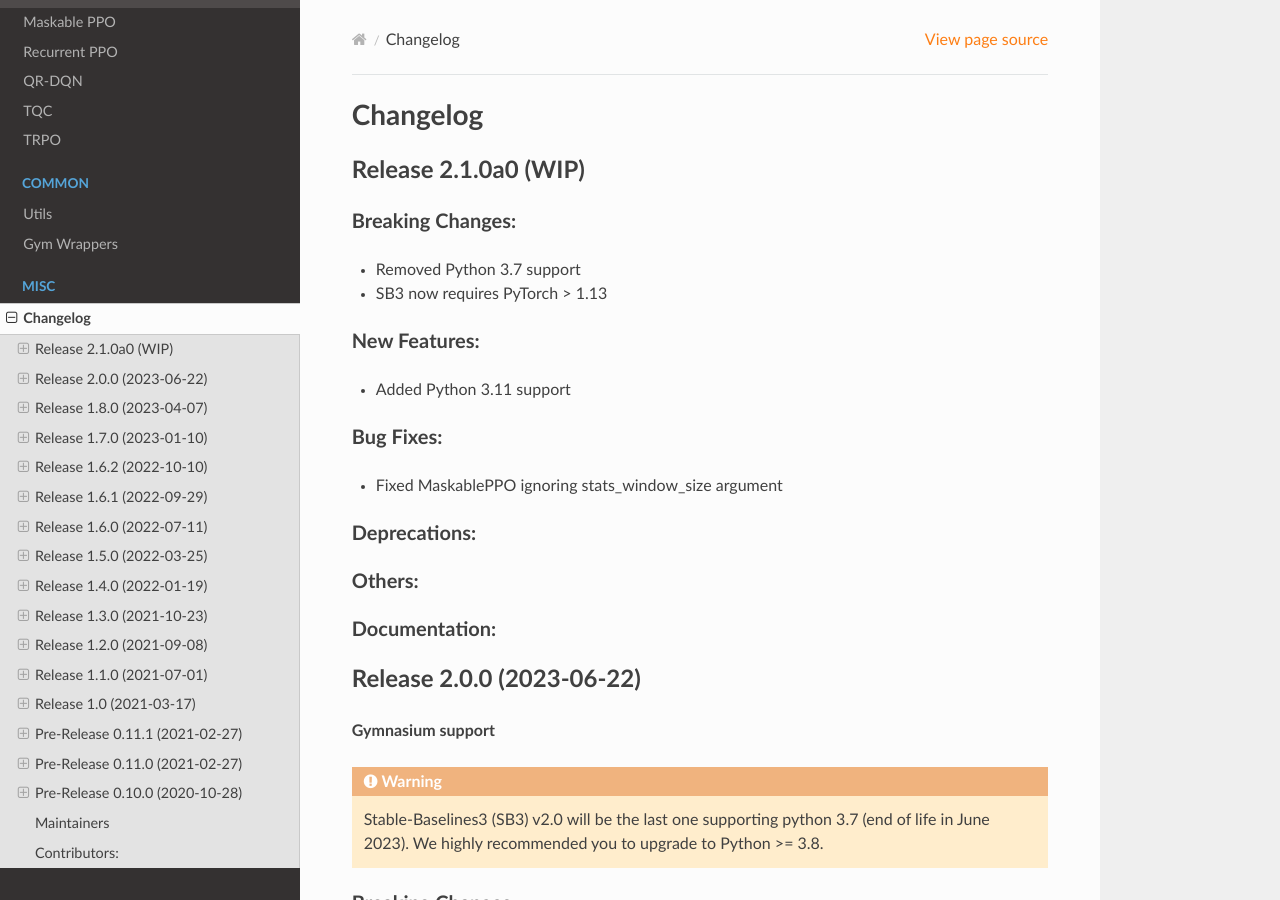
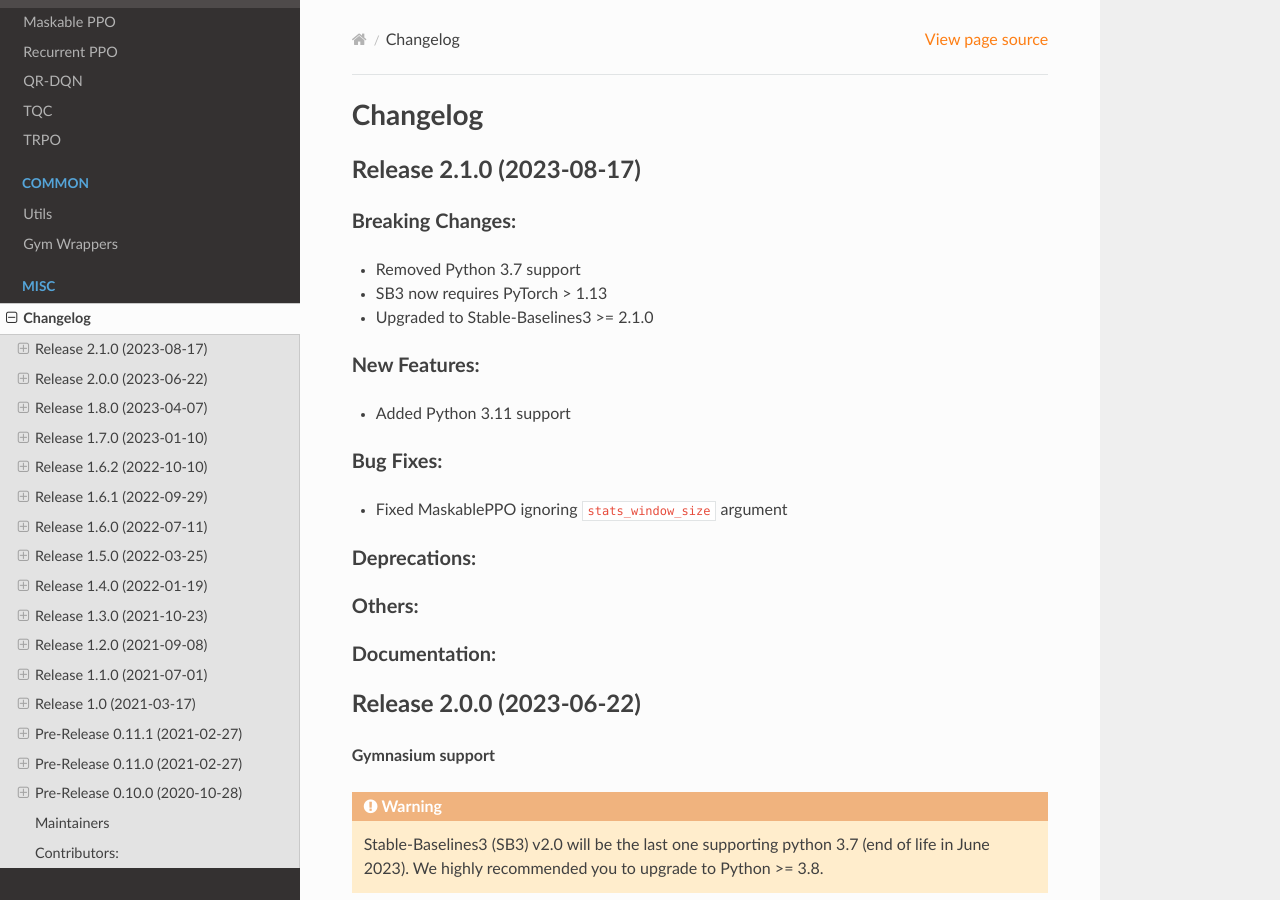
Before and after one commit to Stable-Baselines-Team/stable-baselines3-contrib, a Sphinx documentation site: the page built from docs/misc/changelog.rst, in a window 1280 px wide and 900 px high. Built offline with Sphinx 7.4.7 and the Read the Docs theme 2.0.0, drawn with Linux system fonts in a browser that asks for light colours; some of the changed text lies outside the part shown.

Commit message:
Release v2.1.0

```diff
--- a/docs/conf.py
+++ b/docs/conf.py
@@ -13,7 +13,6 @@
 #
 import os
 import sys
-from unittest.mock import MagicMock
 
 # We CANNOT enable 'sphinxcontrib.spelling' because ReadTheDocs.org does not support
 # PyEnchant.
@@ -36,21 +35,6 @@
 sys.path.insert(0, os.path.abspath(".."))
 
 
-class Mock(MagicMock):
-    __subclasses__ = []
-
-    @classmethod
-    def __getattr__(cls, name):
-        return MagicMock()
-
-
-# Mock modules that requires C modules
-# Note: because of that we cannot test examples using CI
-# 'torch', 'torch.nn', 'torch.nn.functional',
-# DO not mock modules for now, we will need to do that for read the docs later
-MOCK_MODULES = []
-sys.modules.update((mod_name, Mock()) for mod_name in MOCK_MODULES)
-
 # Read version from file
 version_file = os.path.join(os.path.dirname(__file__), "../sb3_contrib", "version.txt")
 with open(version_file) as file_handler:
@@ -59,7 +43,7 @@
 # -- Project information -----------------------------------------------------
 
 project = "Stable Baselines3 - Contrib"
-copyright = "2022, Stable Baselines3"
+copyright = "2023, Stable Baselines3"
 author = "Stable Baselines3 Contributors"
 
 # The short X.Y version
--- a/docs/misc/changelog.rst
+++ b/docs/misc/changelog.rst
@@ -4,13 +4,14 @@
 ==========
 
 
-Release 2.1.0a0 (WIP)
+Release 2.1.0 (2023-08-17)
 --------------------------
 
 Breaking Changes:
 ^^^^^^^^^^^^^^^^^
 - Removed Python 3.7 support
 - SB3 now requires PyTorch > 1.13
+- Upgraded to Stable-Baselines3 >= 2.1.0
 
 New Features:
 ^^^^^^^^^^^^^
@@ -18,7 +19,7 @@
 
 Bug Fixes:
 ^^^^^^^^^^
-- Fixed MaskablePPO ignoring stats_window_size argument
+- Fixed MaskablePPO ignoring ``stats_window_size`` argument
 
 Deprecations:
 ^^^^^^^^^^^^^
--- a/sb3_contrib/version.txt
+++ b/sb3_contrib/version.txt
@@ -1 +1 @@
-2.1.0a0
+2.1.0
--- a/setup.py
+++ b/setup.py
@@ -65,7 +65,7 @@
     packages=[package for package in find_packages() if package.startswith("sb3_contrib")],
     package_data={"sb3_contrib": ["py.typed", "version.txt"]},
     install_requires=[
-        "stable_baselines3>=2.0.0",
+        "stable_baselines3>=2.1.0",
     ],
     description="Contrib package of Stable Baselines3, experimental code.",
     author="Antonin Raffin",
```
Also changed, not shown: 4 other files.
